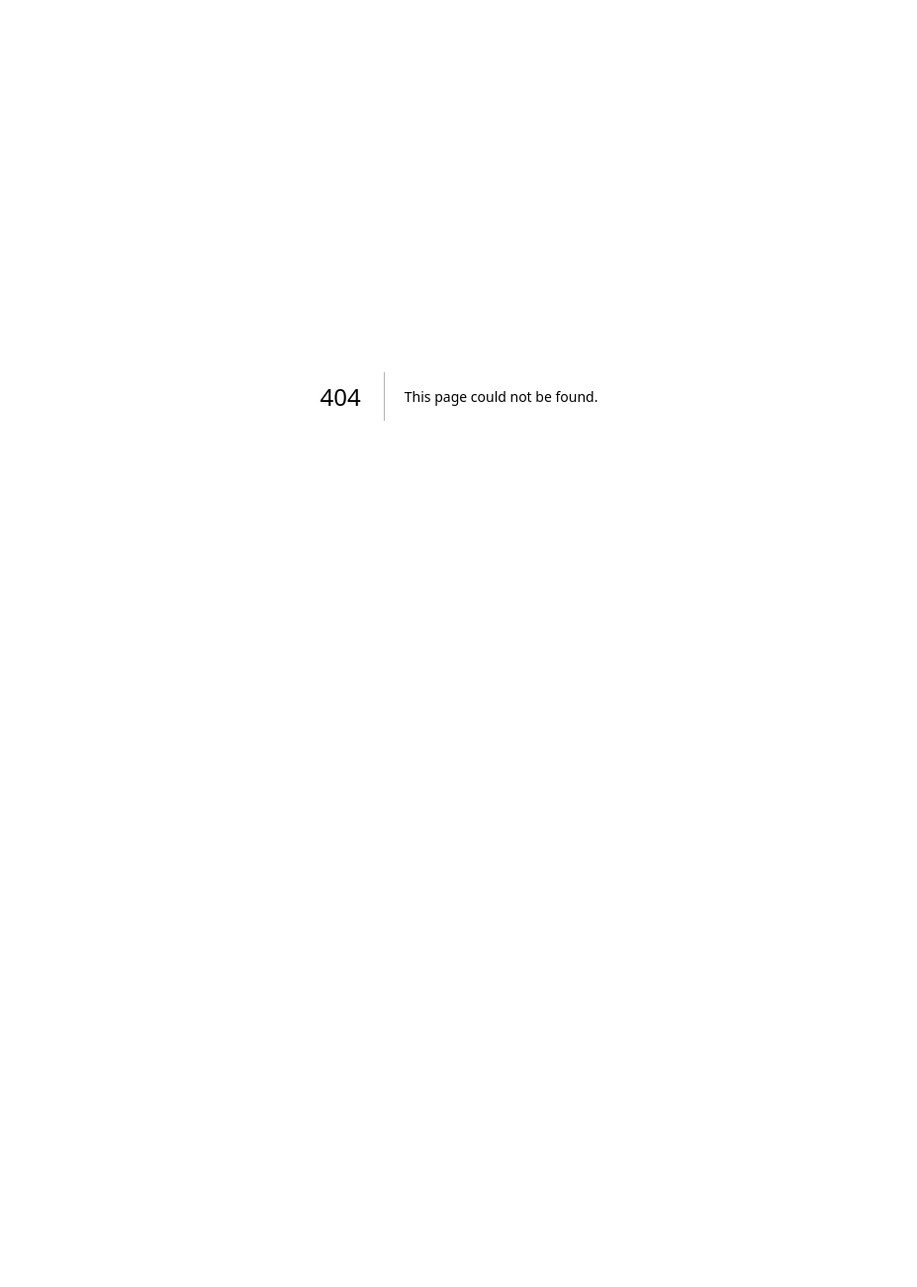
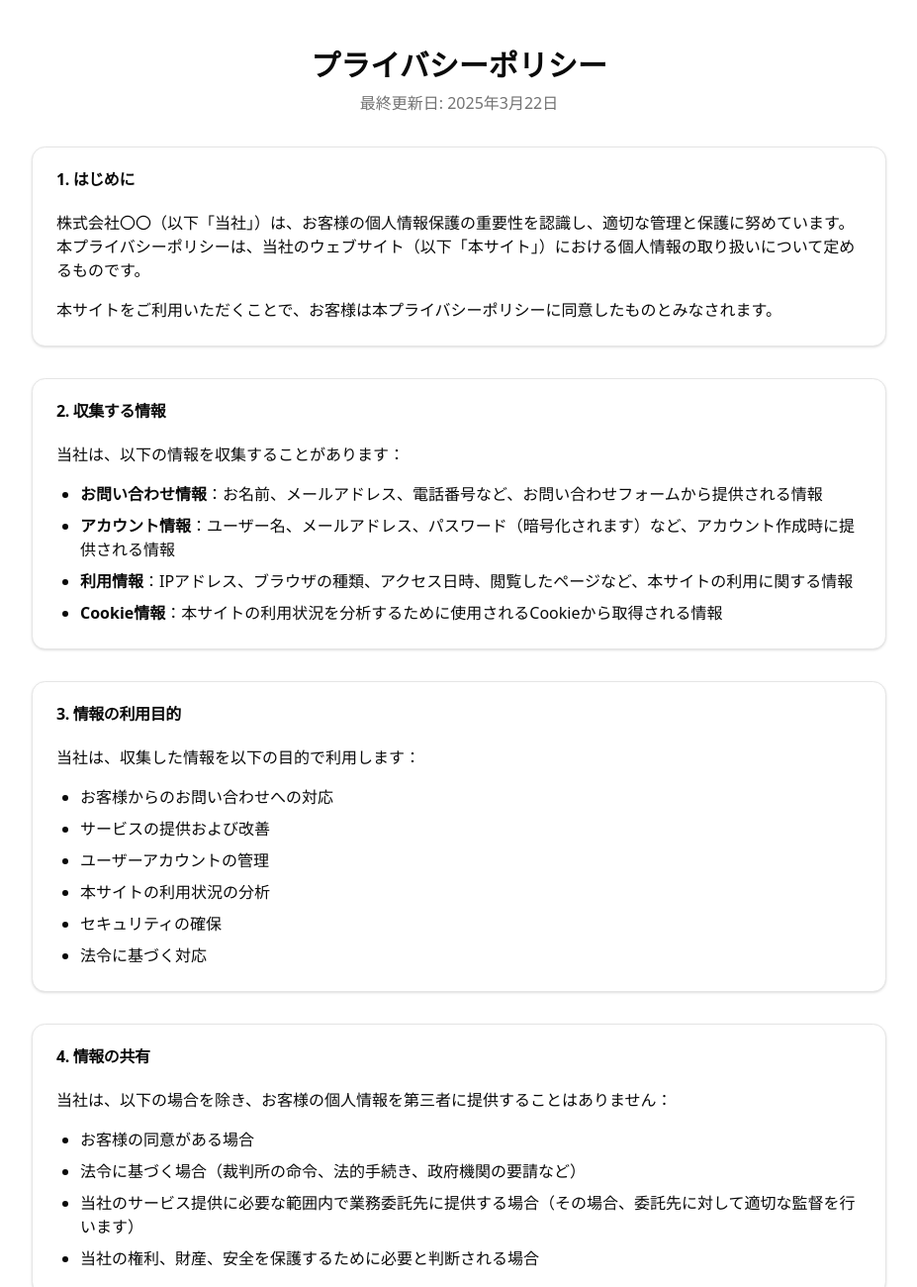
Before and after one commit to takunagai/nextjs-boilerplate, a Next.js app: page /privacy in a window 1280 px wide. Before the commit this address had no page. Shown: the top 1300 px of the page at 99% size, without its empty margins (176-1103 px from the left). Before the commit the page ends 800 px from the top, so only its background shows below. Built offline with nearby package versions, Linux system fonts and the light colour scheme.

Commit message:
ダミーのプライバシーポリシーのページの追加

```diff
--- /dev/null
+++ b/src/app/privacy/page.tsx
@@ -0,0 +1,229 @@
+import { Card, CardContent, CardHeader, CardTitle } from "@/components/ui/card";
+import { Separator } from "@/components/ui/separator";
+import Link from "next/link";
+
+export const metadata = {
+	title: "プライバシーポリシー | Next.js Boilerplate",
+	description: "Next.js Boilerplateプロジェクトのプライバシーポリシーページです。",
+};
+
+export default function PrivacyPolicyPage() {
+	// 現在の年を取得
+	const currentYear = new Date().getFullYear();
+
+	return (
+		<div className="container mx-auto py-12 px-4 max-w-4xl">
+			<div className="flex flex-col gap-8">
+				{/* ヘッダー */}
+				<div className="text-center">
+					<h1 className="text-3xl font-bold mb-2">プライバシーポリシー</h1>
+					<p className="text-muted-foreground">
+						最終更新日: 2025年3月22日
+					</p>
+				</div>
+
+				<Card>
+					<CardHeader>
+						<CardTitle>1. はじめに</CardTitle>
+					</CardHeader>
+					<CardContent className="space-y-4">
+						<p>
+							株式会社〇〇（以下「当社」）は、お客様の個人情報保護の重要性を認識し、適切な管理と保護に努めています。
+							本プライバシーポリシーは、当社のウェブサイト（以下「本サイト」）における個人情報の取り扱いについて定めるものです。
+						</p>
+						<p>
+							本サイトをご利用いただくことで、お客様は本プライバシーポリシーに同意したものとみなされます。
+						</p>
+					</CardContent>
+				</Card>
+
+				<Card>
+					<CardHeader>
+						<CardTitle>2. 収集する情報</CardTitle>
+					</CardHeader>
+					<CardContent className="space-y-4">
+						<p>当社は、以下の情報を収集することがあります：</p>
+						<ul className="list-disc pl-6 space-y-2">
+							<li>
+								<strong>お問い合わせ情報</strong>
+								：お名前、メールアドレス、電話番号など、お問い合わせフォームから提供される情報
+							</li>
+							<li>
+								<strong>アカウント情報</strong>
+								：ユーザー名、メールアドレス、パスワード（暗号化されます）など、アカウント作成時に提供される情報
+							</li>
+							<li>
+								<strong>利用情報</strong>
+								：IPアドレス、ブラウザの種類、アクセス日時、閲覧したページなど、本サイトの利用に関する情報
+							</li>
+							<li>
+								<strong>Cookie情報</strong>
+								：本サイトの利用状況を分析するために使用されるCookieから取得される情報
+							</li>
+						</ul>
+					</CardContent>
+				</Card>
+
+				<Card>
+					<CardHeader>
+						<CardTitle>3. 情報の利用目的</CardTitle>
+					</CardHeader>
+					<CardContent className="space-y-4">
+						<p>当社は、収集した情報を以下の目的で利用します：</p>
+						<ul className="list-disc pl-6 space-y-2">
+							<li>お客様からのお問い合わせへの対応</li>
+							<li>サービスの提供および改善</li>
+							<li>ユーザーアカウントの管理</li>
+							<li>本サイトの利用状況の分析</li>
+							<li>セキュリティの確保</li>
+							<li>法令に基づく対応</li>
+						</ul>
+					</CardContent>
+				</Card>
+
+				<Card>
+					<CardHeader>
+						<CardTitle>4. 情報の共有</CardTitle>
+					</CardHeader>
+					<CardContent className="space-y-4">
+						<p>
+							当社は、以下の場合を除き、お客様の個人情報を第三者に提供することはありません：
+						</p>
+						<ul className="list-disc pl-6 space-y-2">
+							<li>お客様の同意がある場合</li>
+							<li>
+								法令に基づく場合（裁判所の命令、法的手続き、政府機関の要請など）
+							</li>
+							<li>
+								当社のサービス提供に必要な範囲内で業務委託先に提供する場合（その場合、委託先に対して適切な監督を行います）
+							</li>
+							<li>
+								当社の権利、財産、安全を保護するために必要と判断される場合
+							</li>
+						</ul>
+					</CardContent>
+				</Card>
+
+				<Card>
+					<CardHeader>
+						<CardTitle>5. Cookieの使用</CardTitle>
+					</CardHeader>
+					<CardContent className="space-y-4">
+						<p>
+							本サイトでは、サービス向上のためにCookieを使用しています。Cookieとは、ウェブサイトがお客様のコンピュータに保存する小さなテキストファイルです。
+						</p>
+						<p>
+							お客様はブラウザの設定によりCookieの受け入れを拒否することができますが、その場合、本サイトの一部の機能が正常に動作しない可能性があります。
+						</p>
+					</CardContent>
+				</Card>
+
+				<Card>
+					<CardHeader>
+						<CardTitle>6. アクセス解析ツール</CardTitle>
+					</CardHeader>
+					<CardContent className="space-y-4">
+						<p>
+							本サイトでは、Googleが提供するアクセス解析ツール「Google
+							Analytics」を使用しています。Google
+							Analyticsはトラフィックデータの収集のためにCookieを使用しています。このトラフィックデータは匿名で収集されており、個人を特定するものではありません。
+						</p>
+						<p>
+							Google Analyticsの利用規約およびプライバシーポリシーに関する詳細は、Google
+							Analyticsのサイトをご覧ください。
+						</p>
+					</CardContent>
+				</Card>
+
+				<Card>
+					<CardHeader>
+						<CardTitle>7. 情報の保護</CardTitle>
+					</CardHeader>
+					<CardContent className="space-y-4">
+						<p>
+							当社は、お客様の個人情報を不正アクセス、紛失、改ざん、漏洩から保護するために、適切なセキュリティ対策を講じています。
+							ただし、インターネット上での通信は完全に安全ではないため、当社はお客様の情報の安全性を100%保証するものではありません。
+						</p>
+					</CardContent>
+				</Card>
+
+				<Card>
+					<CardHeader>
+						<CardTitle>8. 未成年者の個人情報</CardTitle>
+					</CardHeader>
+					<CardContent className="space-y-4">
+						<p>
+							当社は、16歳未満の方から故意に個人情報を収集することはありません。16歳未満の方が個人情報を提供された場合、保護者の方はお問い合わせフォームよりご連絡ください。
+						</p>
+					</CardContent>
+				</Card>
+
+				<Card>
+					<CardHeader>
+						<CardTitle>9. お客様の権利</CardTitle>
+					</CardHeader>
+					<CardContent className="space-y-4">
+						<p>お客様は、ご自身の個人情報について以下の権利を有しています：</p>
+						<ul className="list-disc pl-6 space-y-2">
+							<li>個人情報へのアクセス</li>
+							<li>個人情報の訂正</li>
+							<li>個人情報の削除</li>
+							<li>個人情報の処理の制限</li>
+							<li>データポータビリティ</li>
+							<li>処理に対する異議申し立て</li>
+						</ul>
+						<p>
+							これらの権利を行使するには、お問い合わせフォームよりご連絡ください。
+						</p>
+					</CardContent>
+				</Card>
+
+				<Card>
+					<CardHeader>
+						<CardTitle>10. プライバシーポリシーの変更</CardTitle>
+					</CardHeader>
+					<CardContent className="space-y-4">
+						<p>
+							当社は、必要に応じて本プライバシーポリシーを変更することがあります。変更後のプライバシーポリシーは、本サイトに掲載した時点で効力を生じるものとします。
+							重要な変更がある場合は、本サイト上で通知します。
+						</p>
+					</CardContent>
+				</Card>
+
+				<Card>
+					<CardHeader>
+						<CardTitle>11. お問い合わせ</CardTitle>
+					</CardHeader>
+					<CardContent className="space-y-4">
+						<p>
+							本プライバシーポリシーに関するご質問やご意見は、以下の連絡先までお問い合わせください：
+						</p>
+						<div className="mt-4">
+							<p>株式会社〇〇</p>
+							<p>住所：〒000-0000 東京都〇〇区〇〇町1-2-3</p>
+							<p>
+								メール：
+								<a
+									href="mailto:privacy@example.com"
+									className="text-primary hover:underline"
+								>
+									privacy@example.com
+								</a>
+							</p>
+						</div>
+					</CardContent>
+				</Card>
+
+				{/* フッター */}
+				<div className="mt-8 text-center">
+					<p className="text-sm text-muted-foreground mb-4">
+						© {currentYear} 株式会社〇〇 All Rights Reserved.
+					</p>
+					<Link href="/" className="text-primary hover:underline">
+						ホームに戻る
+					</Link>
+				</div>
+			</div>
+		</div>
+	);
+}
```
